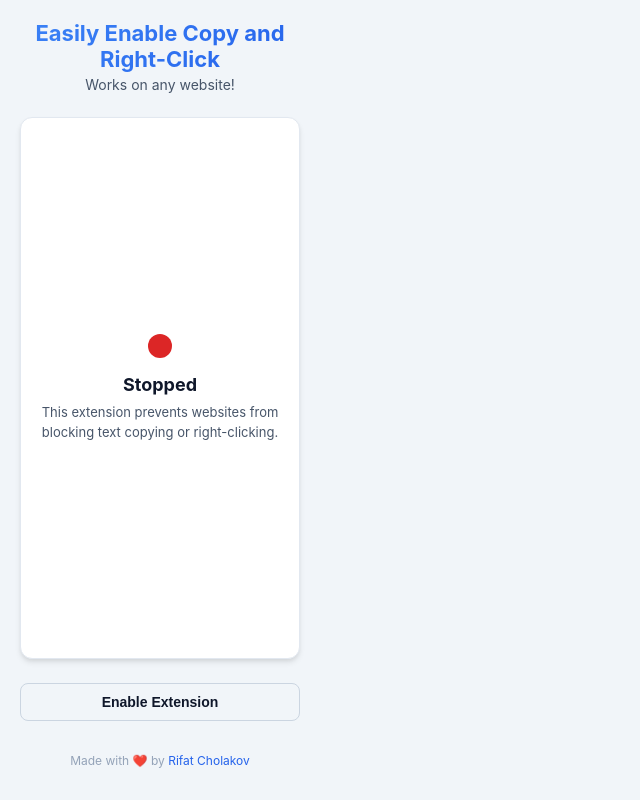
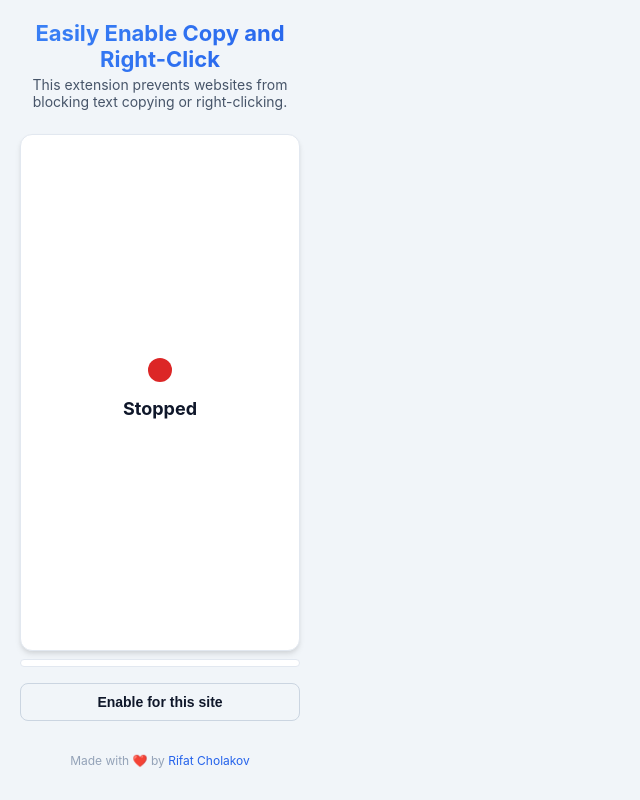
Before and after one commit to rifatcholakov/Easily-Enable-Copy-and-Right-Click, a React (Vite) app: page / in a window 1280 px wide. Shown: the whole page, without its empty margins (0-640 px from the left). Built offline with nearby package versions, Linux system fonts and the light colour scheme; no server answers.

Commit message:
feat: Implement site-specific enable/disable functionality and display the current hostname in the popup.

```diff
--- a/src/App.css
+++ b/src/App.css
@@ -83,7 +83,7 @@ body {
   border-radius: 12px;
   padding: 20px;
   text-align: center;
-  margin-bottom: 24px;
+  margin-bottom: 0;
   box-shadow: 0 4px 6px -1px rgba(0, 0, 0, 0.1), 0 2px 4px -1px rgba(0, 0, 0, 0.06);
   border: 1px solid var(--card-border);
   flex-grow: 1;
@@ -199,3 +199,16 @@ body {
 .footer a:hover {
   text-decoration: underline;
 }
+
+.host-badge {
+  display: block;
+  margin-top: 8px;
+  padding: 3px 10px;
+  border-radius: 999px;
+  font-size: 16px;
+  font-weight: 500;
+  background-color: var(--card-bg);
+  color: var(--subtitle-color);
+  border: 1px solid var(--card-border);
+  text-align: center;
+}
--- a/src/App.jsx
+++ b/src/App.jsx
@@ -1,34 +1,61 @@
 import { useState, useEffect } from 'react';
-import { DEFAULT_ACTIVE_STATE, STORAGE_KEY } from './config';
+import { DEFAULT_ACTIVE_STATE, getSiteKey } from './config';
 import './App.css';
 
 function App() {
   const [isActive, setIsActive] = useState(DEFAULT_ACTIVE_STATE);
+  const [siteKey, setSiteKey] = useState(null);
+  const [hostname, setHostname] = useState(null);
 
   useEffect(() => {
-    if (typeof chrome !== 'undefined' && chrome.storage) {
-      chrome.storage.local.get([STORAGE_KEY], (result) => {
-        setIsActive(result[STORAGE_KEY] === true);
+    if (typeof chrome === 'undefined'
+      || !chrome.storage
+      || !chrome.tabs
+    ) {
+      return;
+    }
+
+    chrome.tabs.query({ active: true, currentWindow: true }, (tabs) => {
+      if (!tabs[0]?.url) {
+        return;
+      }
+
+      const hostname = new URL(tabs[0].url).hostname;
+      const key = getSiteKey(hostname);
+      setSiteKey(key);
+      setHostname(hostname);
+
+      chrome.storage.local.get([key], (result) => {
+        setIsActive(result[key] === true);
       });
-    }
+
+    });
   }, []);
 
   const toggleExtension = () => {
+    if (!siteKey) {
+      return;
+    }
+
     const newState = !isActive;
     setIsActive(newState);
 
-    if (typeof chrome !== 'undefined' && chrome.storage) {
-      chrome.storage.local.set({
-        [STORAGE_KEY]: newState
-      });
+    if (typeof chrome === 'undefined' || !chrome.storage) {
+      return;
     }
+
+    chrome.storage.local.set({
+      [siteKey]: newState
+    });
   };
 
   return (
     <div className="extension-container">
       <header className="header">
         <h1>Easily Enable Copy and Right-Click</h1>
-        <p className="subtitle">Works on any website!</p>
+        <p className="subtitle">
+          This extension prevents websites from blocking text copying or right-clicking.
+        </p>
       </header>
 
       <div className="status-card">
@@ -36,12 +63,17 @@ function App() {
           <span className="pulse"></span>
         </div>
         <h2>{isActive ? 'Active and Running' : 'Stopped'}</h2>
-        <p>This extension prevents websites from blocking text copying or right-clicking.</p>
       </div>
 
+      <p className="host-badge">{hostname}</p>
+
       <div className="action-area">
-        <button className={`toggle-btn ${isActive ? 'btn-active' : ''}`} onClick={toggleExtension}>
-          {isActive ? 'Stop Extension' : 'Enable Extension'}
+        <button
+          className={`toggle-btn ${isActive ? 'btn-active' : ''}`}
+          onClick={toggleExtension}
+          disabled={!siteKey}
+        >
+          {isActive ? 'Disable for this site' : 'Enable for this site'}
         </button>
       </div>
 
--- a/src/config.js
+++ b/src/config.js
@@ -1,2 +1,4 @@
 export const DEFAULT_ACTIVE_STATE = false;
 export const STORAGE_KEY = 'enableCopyExtension';
+
+export const getSiteKey = (hostname) => `enableCopyExtension_${hostname}`;
```
Also changed, not shown: src/content.jsx (+6 -5 lines), manifest.json.
